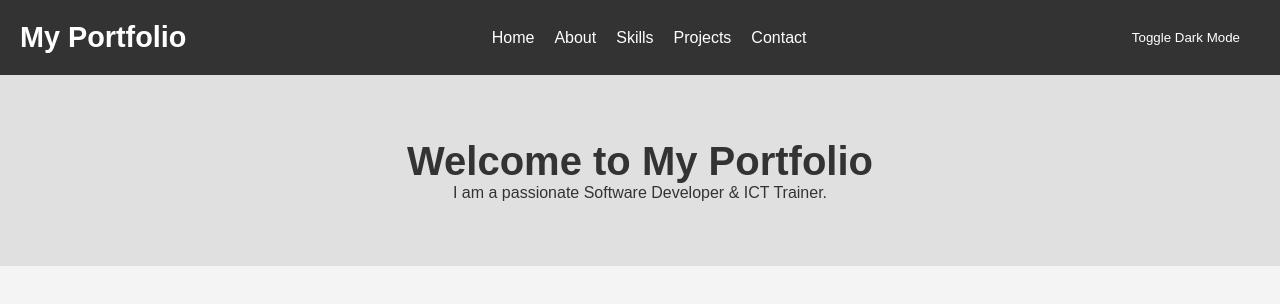
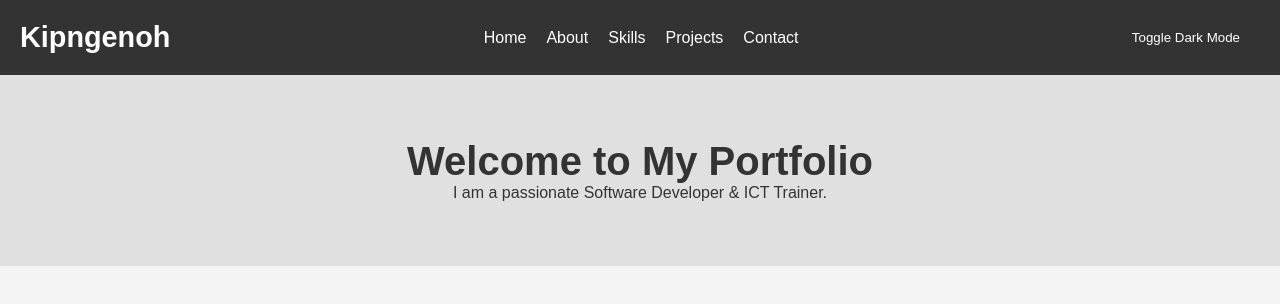
Before and after one commit to kipngenohaaron/kipngenoh-portfolio, a React (Create React App) app: page / in a window 1280 px wide. Shown: the top 304 px of the page. Built offline with nearby package versions, Linux system fonts and the light colour scheme.

Commit message:
Dark mode added

```diff
--- a/src/components/Header.js
+++ b/src/components/Header.js
@@ -4,7 +4,7 @@ import { Link } from 'react-router-dom';
 const Header = ({ toggleDarkMode }) => {
   return (
     <header>
-      <h1>My Portfolio</h1>
+      <h1>Kipngenoh</h1>
       <nav>
         <Link to="/">Home</Link>
         <Link to="/about">About</Link>
```
